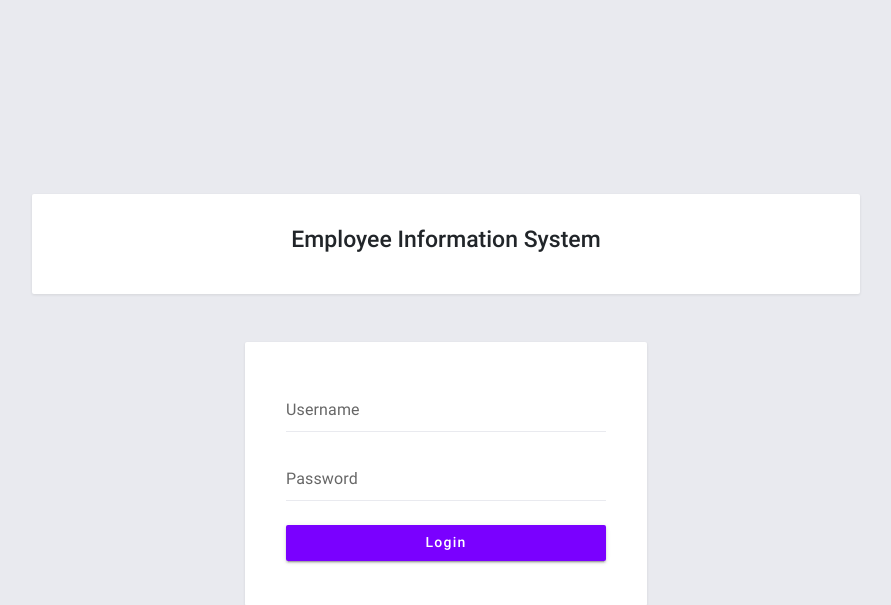
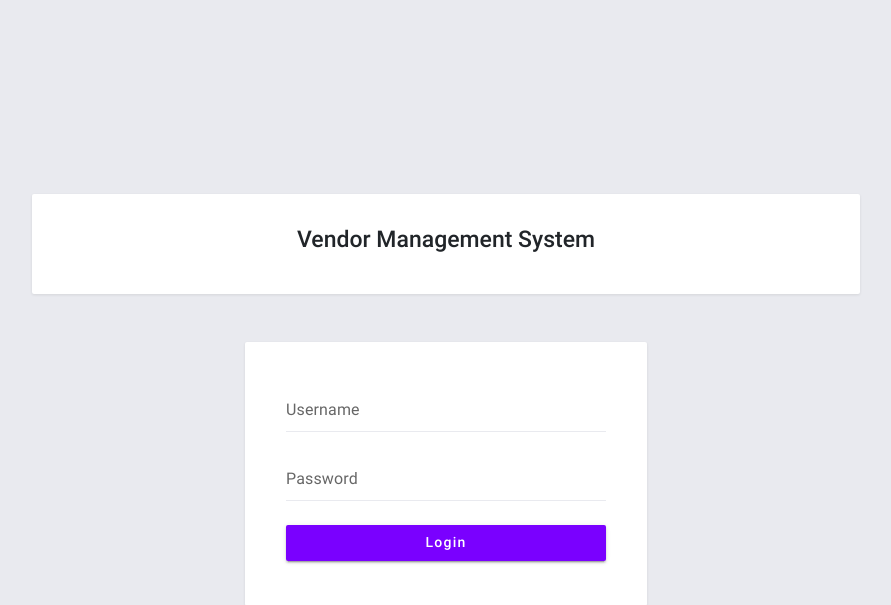
Before and after one commit to shweta2c/vendor_management_system, a Django app: template vendor_information/templates/employee_information/login.html in a window 1280 px wide. Shown: the top 605 px of the page, without its empty margins (194-1085 px from the left). Run offline with Django 3.2, Linux system fonts and the light colour scheme; the template is opened without the code that fills it: most values are stand-ins (such as "Sample title", 1, 10 or a date in 2020); some libraries are stand-ins or nearby versions.

Commit message:
Update login.html

```diff
--- a/vendor_information/templates/employee_information/login.html
+++ b/vendor_information/templates/employee_information/login.html
@@ -42,7 +42,7 @@
                         <div class="mdc-layout-grid__inner justify-content-center">
                             <div class="mdc-layout-grid__cell--span-2-desktop"></div>
                             <div class="mdc-card mdc-layout-grid__cell--span-8-desktop mdc-layout-grid__cell--span-1-tablet mb-5">
-                                <h3 class="text-center">Employee Information System</h3>
+                                <h3 class="text-center">Vendor Management System</h3>
                             </div>
                         </div>
                         <div class="mdc-layout-grid__inner">
```
